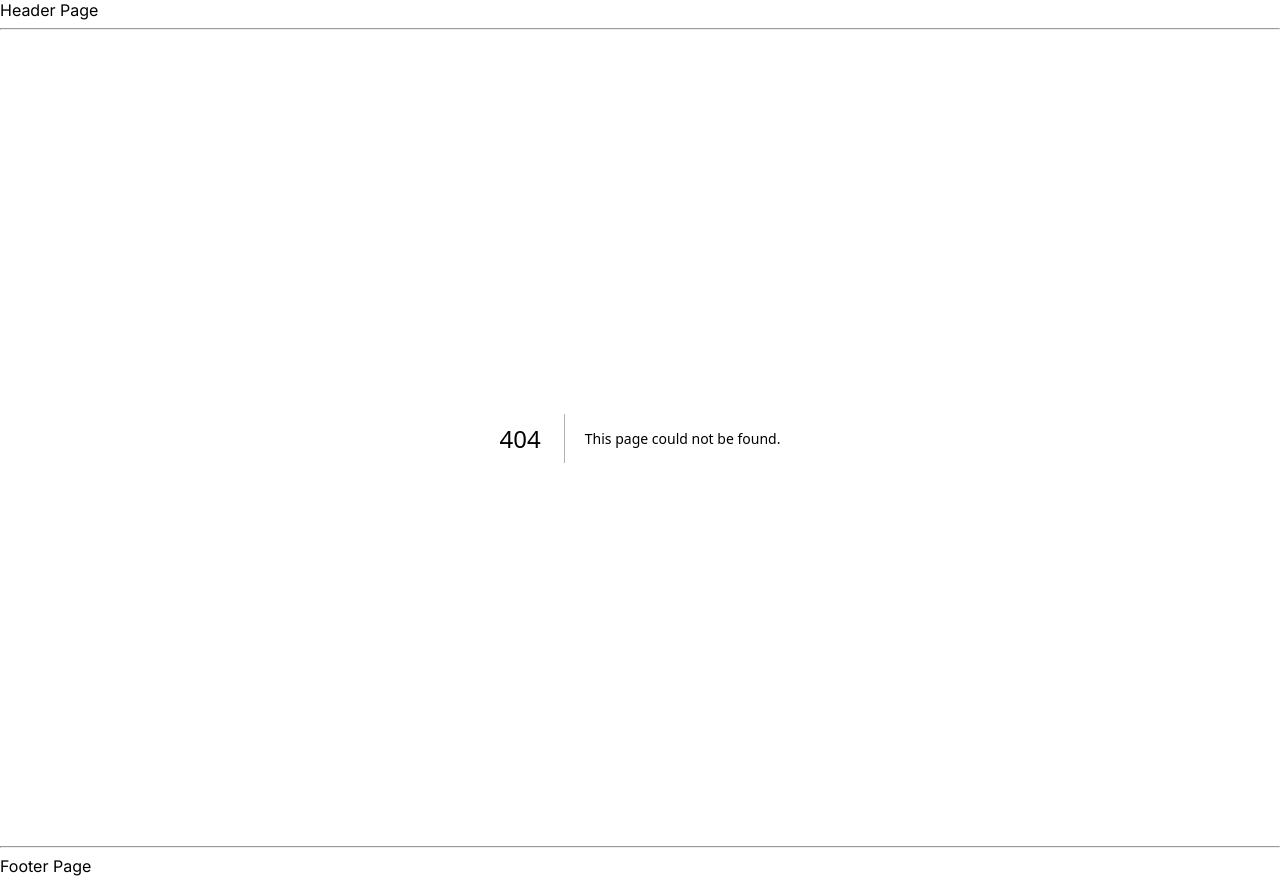
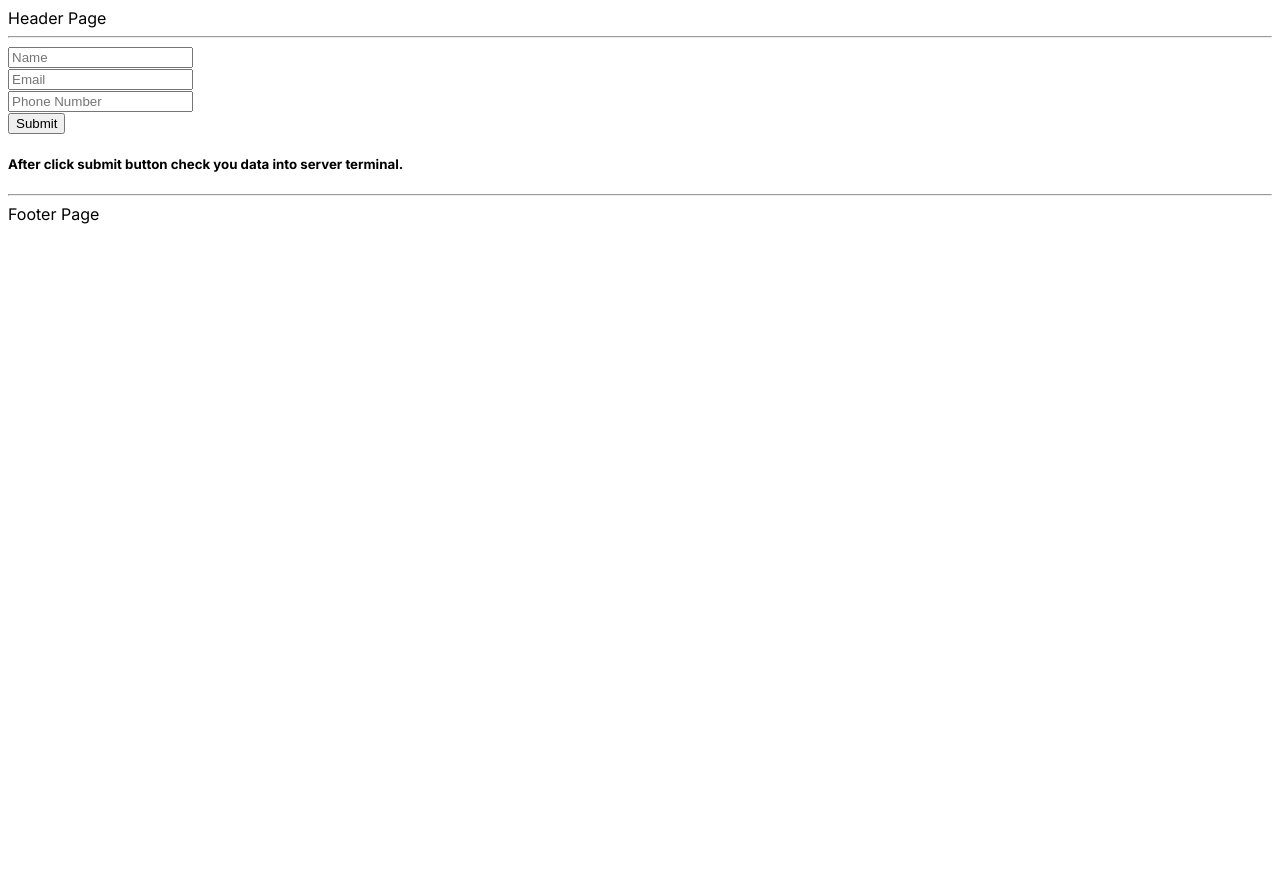
Before and after one commit to TheTik/react-next-tutorial-101, a Next.js app: page /ServerAction in a window 1280 px wide. Before the commit this address had no page. After the commit the page ends 800 px from the top, so only its background shows below. Built offline with nearby package versions, Linux system fonts and the light colour scheme.

Commit message:
Save update tutorial...

```diff
--- /dev/null
+++ b/app/ServerAction/action.jsx
@@ -0,0 +1,6 @@
+'use server'
+
+export async function submitForm(formData)
+{
+    console.log(formData);
+}
--- /dev/null
+++ b/app/ServerAction/page.jsx
@@ -0,0 +1,61 @@
+"use client"
+
+import React, { useState, useEffect } from 'react'
+import { submitForm } from './action'
+
+const UserEdit = () => {
+
+    const [user, setUser] = useState({
+        name: "",
+        email: "",
+        phoneNumber: "",
+    });
+
+    const handleChange = (e) => {
+        console.log([e.target.name],e.target.value);
+        setUser(({ ...user, [e.target.name]: e.target.value }));
+    };
+
+    return (
+        <>
+            <form action={submitForm}>
+                <div className="container mx-auto p-4">
+                    <input
+                        type="text"
+                        name="name"
+                        value={user.name}
+                        onChange={handleChange}
+                        placeholder="Name"
+                        className="mb-2 w-full rounded border p-2"
+                    />
+                    <br />
+                    <input
+                        type="email"
+                        name="email"
+                        value={user.email}
+                        onChange={handleChange}
+                        placeholder="Email"
+                        className="mb-2 w-full rounded border p-2"
+                    />
+                    <br />
+                    <input
+                        type="text"
+                        name="phoneNumber"
+                        value={user.phoneNumber}
+                        onChange={handleChange}
+                        placeholder="Phone Number"
+                        className="mb-4 w-full rounded border p-2"
+                    />
+
+                    <br />
+                    <button className="rounded bg-green-500 px-4 py-2 text-white">
+                        Submit
+                    </button>
+                    <h5>After click submit button check you data into server terminal.</h5>
+                </div>
+            </form>
+        </>
+    )
+}
+
+export default UserEdit
```
Also changed, not shown: 1 other file (tests, documents, lock files or other folders).
